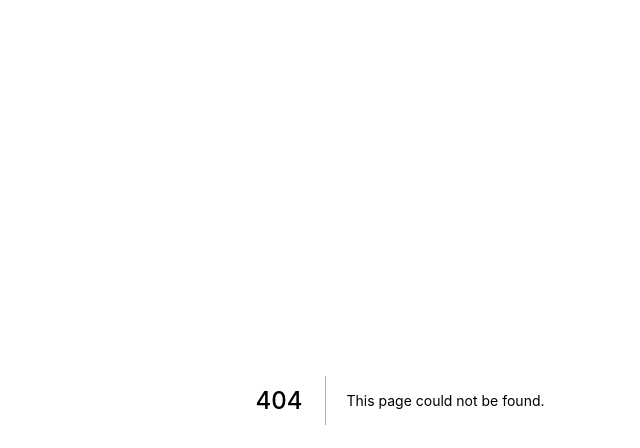
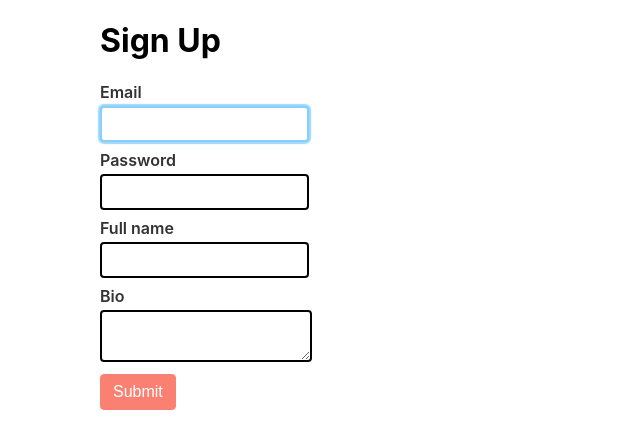
Before and after one commit to siemah/fastify-admin-ui, a Next.js app: page /signup in a window 1280 px wide. Before the commit this address had no page. Shown: the top 448 px of the page, without its empty margins (240-880 px from the left). Built offline with nearby package versions, Linux system fonts and the light colour scheme.

Commit message:
feat:signup page

```diff
--- /dev/null
+++ b/pages/signup.tsx
@@ -0,0 +1,93 @@
+import React, { useState } from 'react';
+import Button from '../components/button';
+import InputField from '../components/input-field';
+import Layout from '../components/layout'
+import { StatePropsType } from '../types';
+
+export default function signup() {
+  const [state, setState] = useState<StatePropsType>({
+    errors: null,
+    data: {},
+    message: null,
+    loading: false,
+  });
+  const onChange = (event: React.ChangeEvent<HTMLInputElement | HTMLTextAreaElement>) => {
+    const { name, value } = event.currentTarget;
+    setState({
+      ...state,
+      data: {
+        ...state.data,
+        [name]: value
+      }
+    });
+  }
+  const onSignUp = async (event: React.FormEvent<HTMLFormElement>) => {
+    event.preventDefault();
+    try {
+      const response = await fetch(
+        `/api/auth/signup`,
+        {
+          method: 'POST',
+          body: JSON.stringify(state.data),
+          headers: {
+            'content-type': 'application/json'
+          }
+        }
+      );
+      const data = await response.json();
+
+      if (data.code === 'success') {
+        setState({
+          ...state,
+          message: data.message
+        })
+      } else {
+        setState({
+          ...state,
+          errors: data.errors
+        });
+      }
+    } catch (error) {
+      alert(error.message)
+    }
+  }
+
+  return (
+    <Layout title='Sign Up'>
+      <form onSubmit={onSignUp}>
+        <h1>Sign Up</h1>
+        <InputField
+          name='email'
+          label='Email'
+          type='email'
+          autoFocus={true}
+          error={state?.errors?.email}
+          onChange={onChange}
+        />
+        <InputField
+          name='password'
+          label='Password'
+          type='password'
+          error={state?.errors?.password}
+          onChange={onChange}
+        />
+        <InputField
+          name='fullname'
+          label='Full name'
+          error={state?.errors?.fullname}
+          onChange={onChange}
+        />
+        <InputField
+          type='textarea'
+          name='bio'
+          label='Bio'
+          error={state?.errors?.bio}
+          onChange={onChange}
+        />
+        <Button type='submit'>
+          submit
+        </Button>
+      </form>
+    </Layout>
+  );
+}
--- /dev/null
+++ b/types/index.ts
@@ -0,0 +1,6 @@
+export type StatePropsType = {
+  errors: Record<string, string> | null;
+  data: Record<string, string>;
+  message: string | null;
+  loading: boolean;
+}
```
